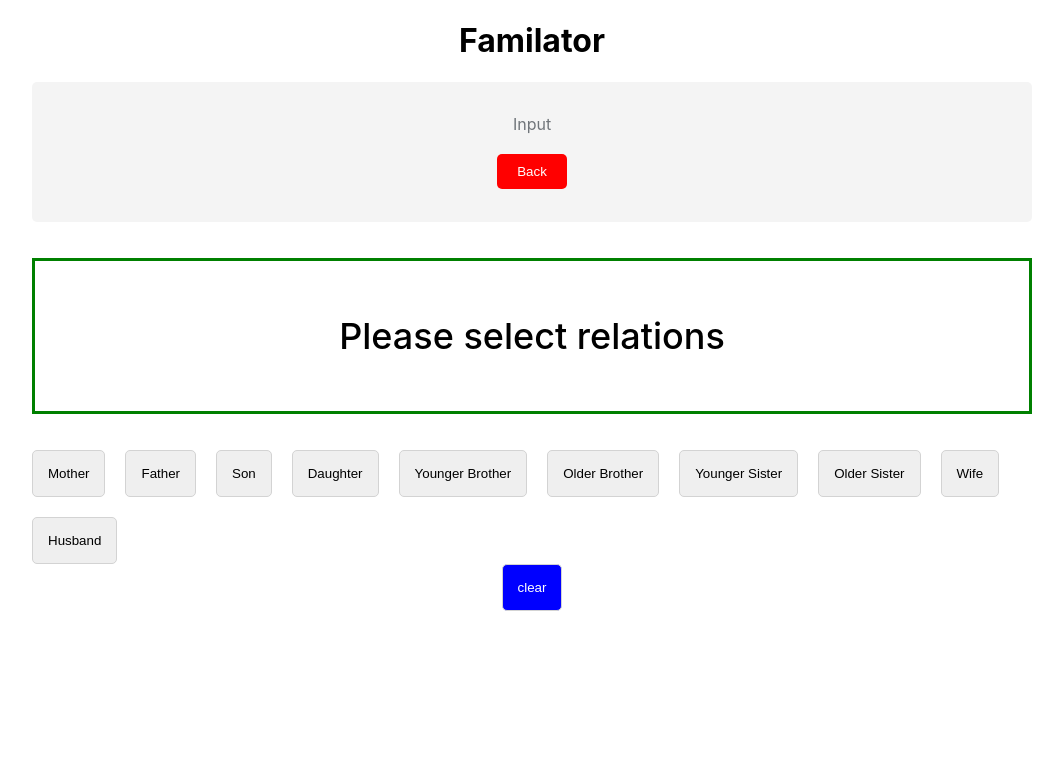
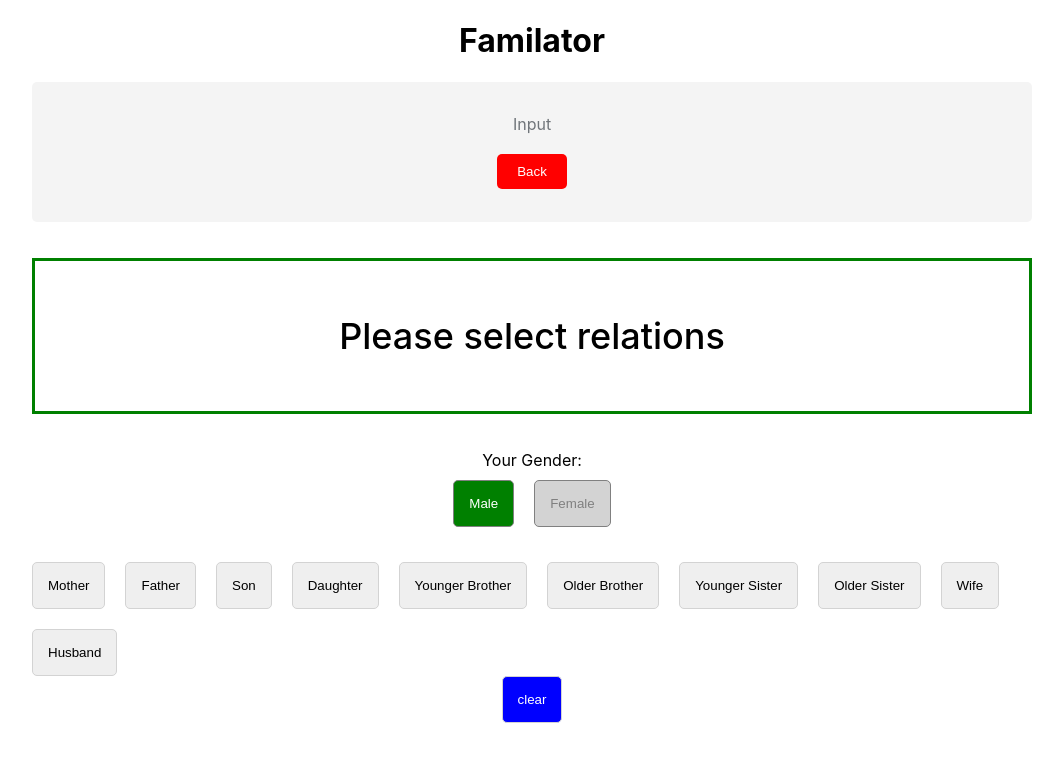
Before and after one commit to jayd74/familator, a React (Create React App) app: page / in a window 1280 px wide. Shown: the top 762 px of the page, without its empty margins (108-1171 px from the left). Built offline with nearby package versions, Linux system fonts and the light colour scheme.

Commit message:
Add male female buttons

```diff
--- a/src/components/Familator/index.jsx
+++ b/src/components/Familator/index.jsx
@@ -10,6 +10,7 @@ const Familator = ({ className }) => {
   const [relationship, setRelationship] = useState([]);
   const [input, setInput] = useState("");
   const [familyMember, setFamilyMember] = useState({});
+  const [gender, setGender] = useState("male");
 
   useEffect(() => {
     getRelationInput();
@@ -55,6 +56,17 @@ const Familator = ({ className }) => {
         {familyMember?.title || "No Relative Found. Clear and try again."}
         {familyMember?.engTitle && <span>{familyMember?.engTitle}</span>}
       </RelationOutput>
+      <GenderToggleContainer>
+        Your Gender:
+        <div>
+          <GenderToggle active={gender === "male"} onClick={() => setGender("male")}>
+            Male
+          </GenderToggle>
+          <GenderToggle active={gender === "female"} onClick={() => setGender("female")}>
+            Female
+          </GenderToggle>
+        </div>
+      </GenderToggleContainer>
       <CTAContainer>
         {relations.map((relation) => (
           <Button key={relation} copy={relation} setRelation={setRelation} />
@@ -127,6 +139,27 @@ const RelationOutput = styled.p`
   }
 `;
 
+const GenderToggleContainer = styled.div`
+  display: flex;
+  flex-direction: column;
+  margin: 25px;
+  align-items: center;
+`;
+
+const GenderToggle = styled.button`
+  cursor: pointer;
+  border: 1px solid grey;
+  border-radius: 5px;
+  padding: 15px;
+  background: ${(props) => (props.active ? "green" : "lightgrey")};
+  color: ${(props) => (props.active ? "white" : "grey")};
+  margin: 10px;
+
+  &:hover {
+    background: ${(props) => (props.active ? "green" : "darkgrey")};
+  }
+`;
+
 const CTAContainer = styled.div`
   display: flex;
   gap: 20px;
```
